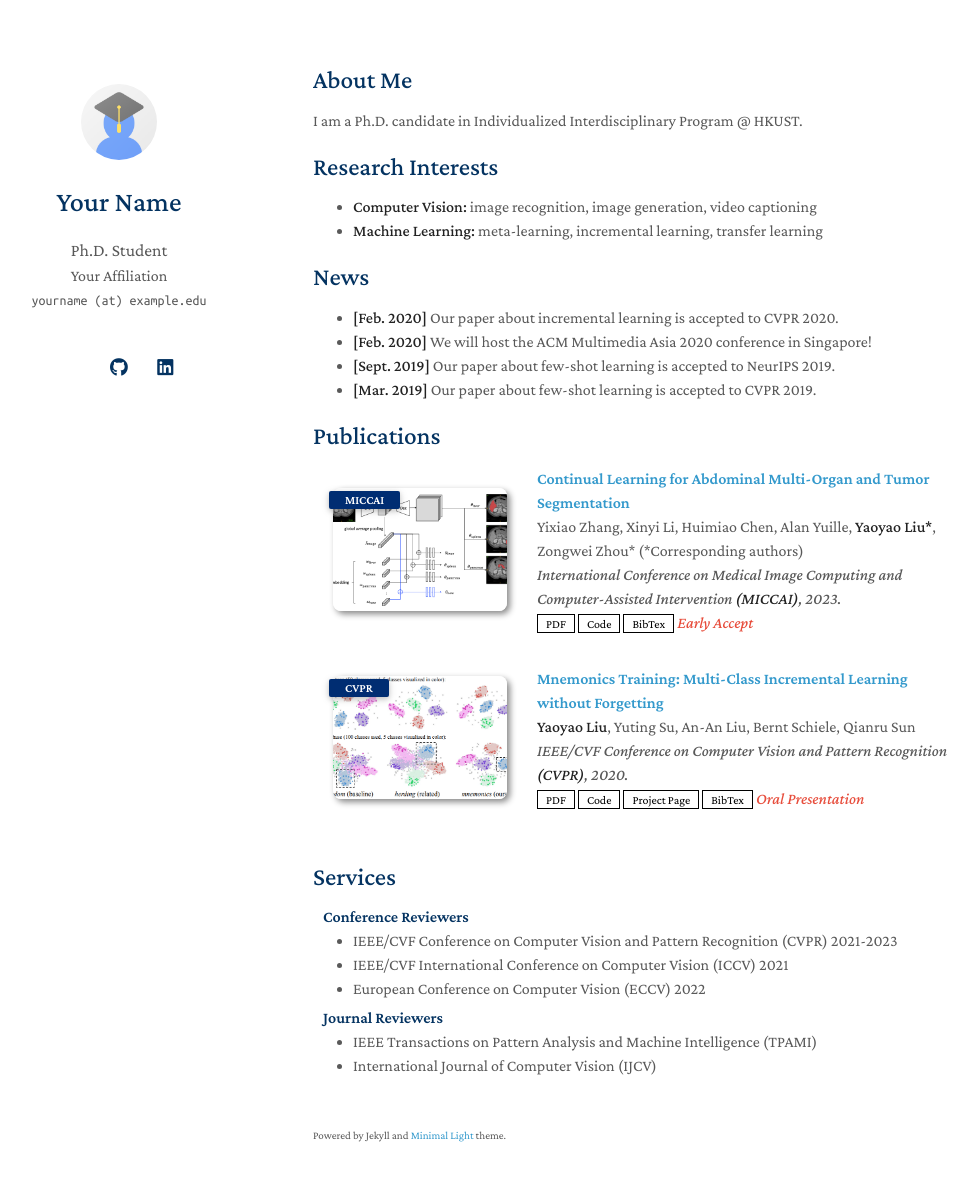
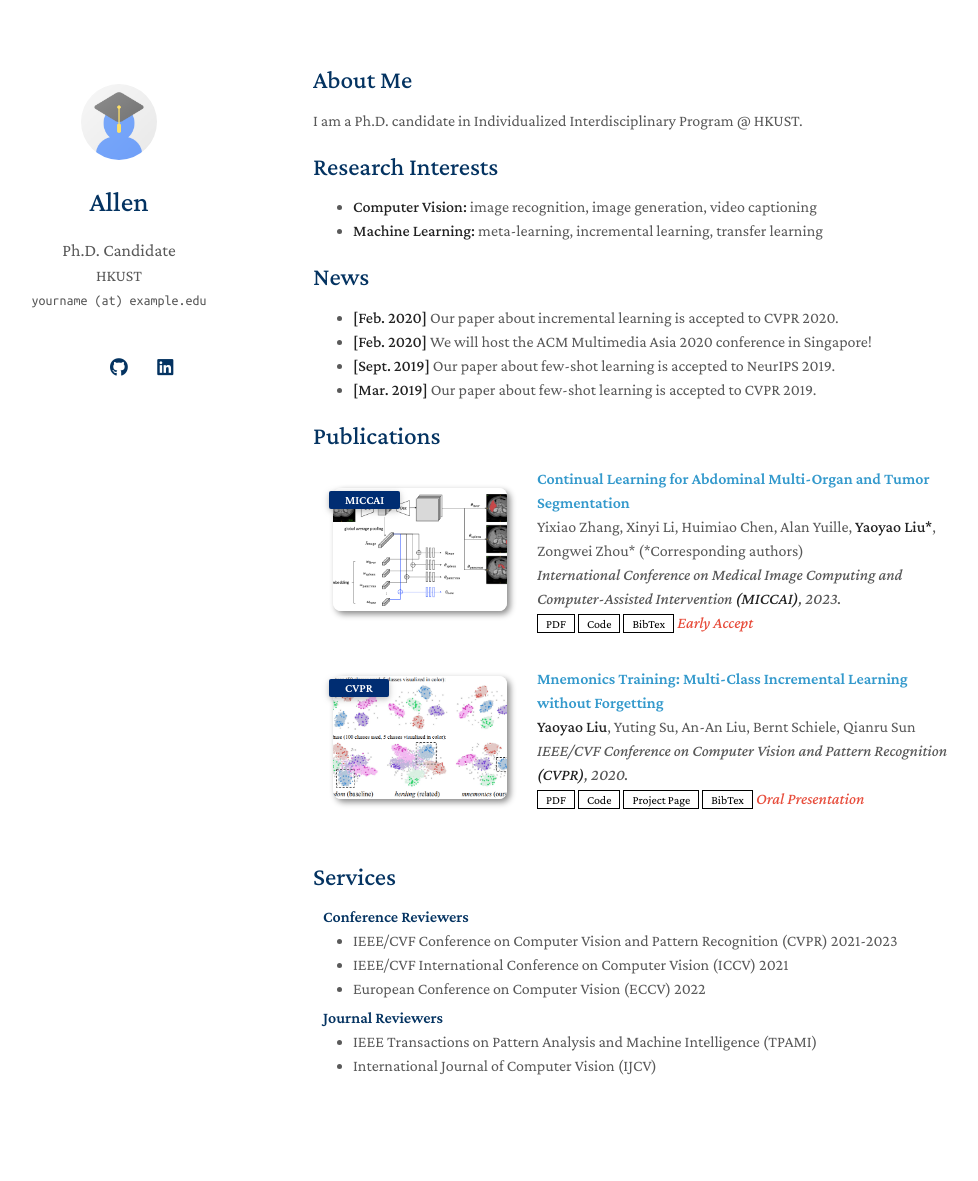
Before and after one commit to allenh16/allenh16.github.io, a Jekyll site: the page built from index.md, in a window 1280 px wide and 1216 px high. Shown: the top 1181 px of the window, without its empty margins (157-1135 px from the left). Built offline with Jekyll 4.4.1, drawn with Linux system fonts in a browser that asks for light colours; a style sheet for code colours, icons or effects is not loaded; our own code applies the rules of GitHub Pages for plain Markdown files.

Commit message:
Update _config.yml

```diff
--- a/_config.yml
+++ b/_config.yml
@@ -1,7 +1,7 @@
 # Basic Information
-title: Your Name
-position: Ph.D. Student
-affiliation: Your Affiliation
+title: Allen
+position: Ph.D. Candidate
+affiliation: HKUST
 email: yourname (at) example.edu
 
 # Search Engine Optimization (SEO)
@@ -26,15 +26,15 @@ favicon_dark: ./assets/img/favicon-dark.png
 
 # Footnote
 # You may use the option to disable the footnote, "Powered by Jekyll and Minimal Light theme."
-enable_footnote: true
+enable_footnote: False
 
 # Auto Dark Mode
 # You may use the option to disable the automatic dark theme
-auto_dark_mode: true
+auto_dark_mode: False
 
 # Font
 # You can use this option to choose between Serif or Sans Serif fonts.
-font: "Serif" # or "Sans Serif"
+font: "Sans" # or "Sans Serif"
 
 # Google Analytics ID
 # Please remove this if you don't use Google Analytics
```
